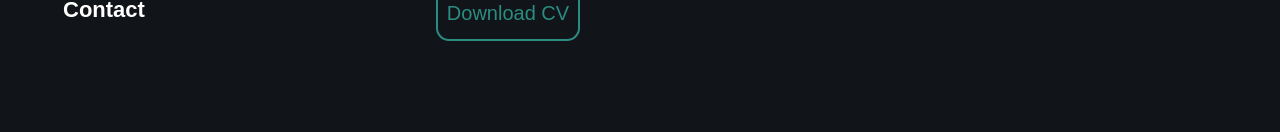
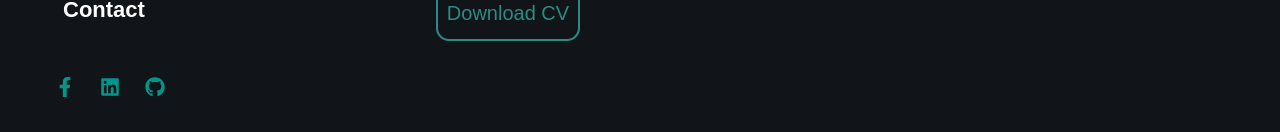
Before and after one commit to GGNadirashvili/reactPortfolio, a React (Create React App) app: page /about in a window 1280 px wide. Shown: the part 698-830 px from the top of the page. Built offline with nearby package versions, Linux system fonts and the light colour scheme.

Commit message:
fix bugs

```diff
--- a/src/components/Header/Header.scss
+++ b/src/components/Header/Header.scss
@@ -2,6 +2,11 @@
   .active {
     font-weight: bold;
     color: rgb(43, 140, 129);
+  }
+  svg {
+    width: 20px;
+    height: 20px;
+    fill: #009688;
   }
   h2 {
     padding-top: 34px;
@@ -32,6 +37,7 @@
     .social-icons {
       padding-top: 20px;
       max-width: 100px;
+
     }
   }
 
--- a/src/components/Projects/Projects.scss
+++ b/src/components/Projects/Projects.scss
@@ -4,6 +4,9 @@
     color: rgb(43, 140, 129);
   }
   &__right {
+    .ttl {
+      padding-top: 30px;
+    }
     padding-left: 30px;
     .project-cards {
       padding-top: 30px;
--- a/src/components/Testimonial/Testimonial.scss
+++ b/src/components/Testimonial/Testimonial.scss
@@ -7,6 +7,7 @@
     width: 100%;
     padding-left: 100px;
     .ttl {
+      padding-top: 30px;
       padding-bottom: 30px;
     }
   }
```
